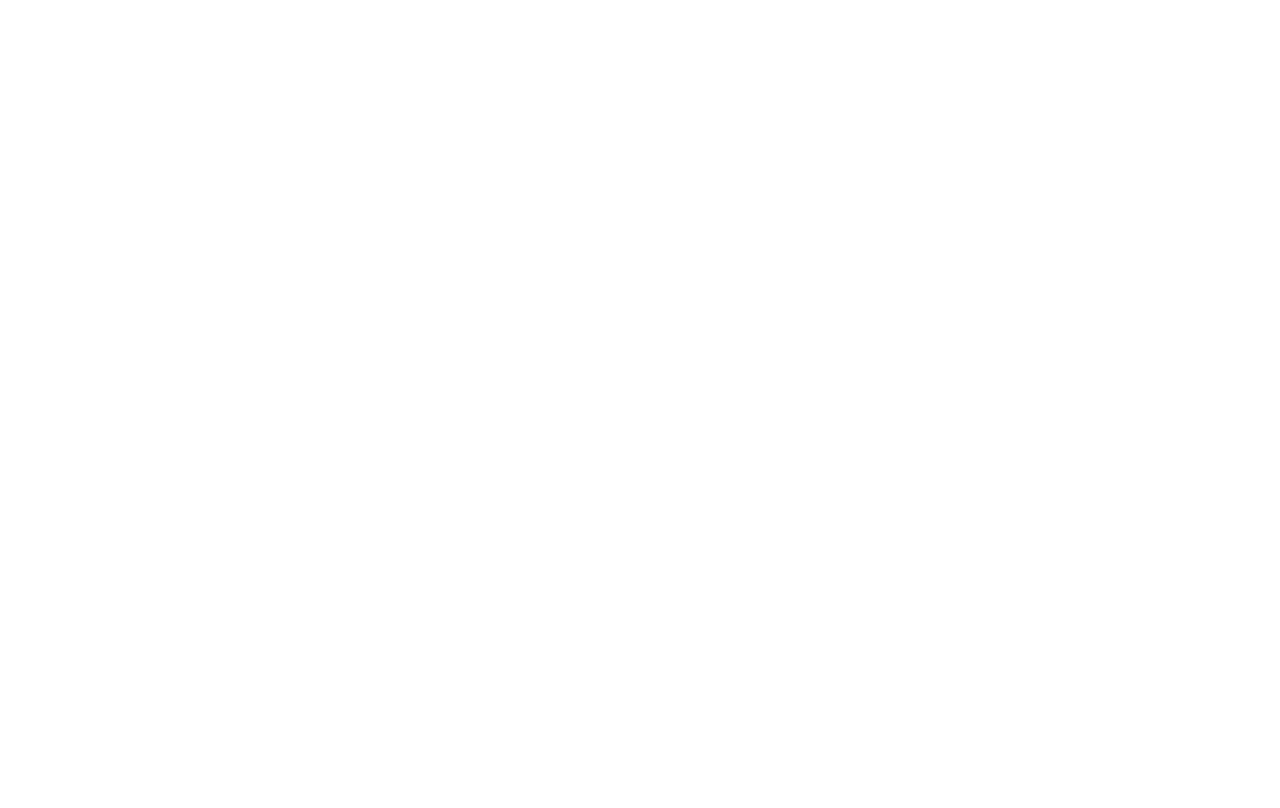
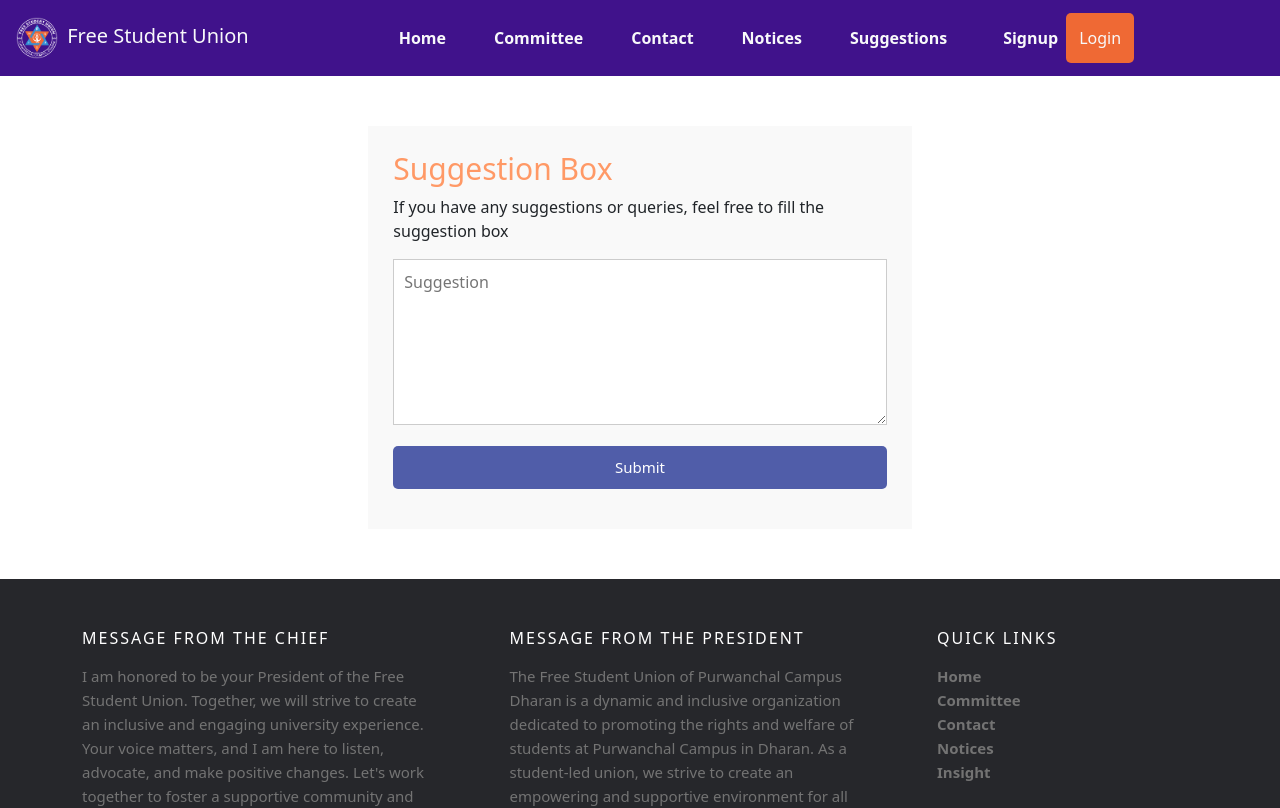
Before and after one commit to Sangyog10/FSU-Website, a React (Create React App) app: page /suggestion in a window 1280 px wide. Before the commit this address had no page. Shown: the top 808 px of the page. Built offline with nearby package versions, Linux system fonts and the light colour scheme.

Commit message:
suggestion added:

```diff
--- a/src/App.js
+++ b/src/App.js
@@ -2,6 +2,7 @@
 import "./App.css";
 import { BrowserRouter as Router, Routes, Route } from "react-router-dom";
 import Home from "./pages/Home/Home";
+import Suggestion from "./pages/Suggestions/Suggestion";
 import Committee from "./pages/Committee/Committee";
 import Contact from "./pages/ContactUs/Contact";
 import GoToTop from "./components/topButton/GoToTop";
@@ -16,6 +17,7 @@
         <Route path="/contact" element={<Contact />}></Route>
         <Route path="/login" element={<Login />}></Route>
         <Route path="/signup" element={<Signup />}></Route>
+        <Route path="/suggestion" element={<Suggestion />}></Route>
       </Routes>
       <GoToTop />
     </Router>
--- a/src/components/Nav/Nav.js
+++ b/src/components/Nav/Nav.js
@@ -84,8 +84,8 @@
               </NavLink>
             </li>
             <li className="nav-item mx-3">
-              <NavLink className="nav-link text-light" to="/contact">
-                Insights
+              <NavLink className="nav-link text-light" to="/suggestion">
+                Suggestions
               </NavLink>
             </li>
             {!auth.user ? (
--- /dev/null
+++ b/src/pages/Suggestions/Suggestion.css
@@ -0,0 +1,66 @@
+.suggestion-box {
+	display: flex;
+    justify-content: center;
+}
+
+
+#suggestion_box {
+	background:#F9F9F9;
+	padding:25px;
+	margin:50px 0;
+}
+
+#suggestion_box h3 {
+	color: #F96;
+	display: block;
+	font-size: 30px;
+	font-weight: 400;
+}
+
+fieldset {
+	border: medium none !important;
+	margin: 0 0 10px;
+	min-width: 100%;
+	padding: 0;
+	width: 100%;
+}
+
+#suggestion_box textarea {
+	width:100%;
+	border:1px solid #CCC;
+	background:#FFF;
+	margin:0 0 5px;
+	padding:10px;
+}
+
+#suggestion_box textarea:hover {
+	-webkit-transition:border-color 0.3s ease-in-out;
+	-moz-transition:border-color 0.3s ease-in-out;
+	transition:border-color 0.3s ease-in-out;
+	border:1px solid #AAA;
+}
+
+#suggestion_box button[type="submit"] {
+	cursor:pointer;
+	width:100%;
+	border:none;
+	background:rgb(80, 93, 169);
+	color:#FFF;
+	margin:0 0 5px;
+	padding:10px;
+	font-size:15px;
+}
+
+#suggestion_box button[type="submit"]:hover {
+	background:#09C;
+	-webkit-transition:background 0.3s ease-in-out;
+	-moz-transition:background 0.3s ease-in-out;
+	transition:background-color 0.3s ease-in-out;
+}
+
+#suggestion_box button[type="submit"]:active { box-shadow:inset 0 1px 3px rgba(0, 0, 0, 0.5); }
+
+#suggestion_box input:focus, #suggestion_box textarea:focus {
+	outline:0;
+	border:1px solid #999;
+}
--- /dev/null
+++ b/src/pages/Suggestions/Suggestion.js
@@ -0,0 +1,72 @@
+import React, { useState } from "react";
+import Layout from "../../components/Layout/Layout";
+import "./Suggestion.css";
+import { async } from "q";
+
+const Suggestion = () => {
+  const [userData, setUserData] = useState("");
+
+  const formSubmitHandler = async (e) => {
+    e.preventDefault();
+    // const res = await fetch("/", {
+    //   method: "post",
+    //   headers: {
+    //     "Content-Type": "application/json",
+    //   },
+    //   body: JSON.stringify({ userData }),
+    // });
+    // const response = await res.json();
+    setUserData("");
+  };
+
+  const inputHandler = (e) => {
+    setUserData(e.target.value);
+    console.log(userData);
+  };
+
+  return (
+    <Layout>
+      <div className=" row suggestion-box">
+        <form
+          onSubmit={formSubmitHandler}
+          className="col-xl-5"
+          id="suggestion_box"
+          method="post"
+        >
+          <h3>Suggestion Box</h3>
+
+          <p>
+            If you have any suggestions or queries, feel free to fill the
+            suggestion box
+          </p>
+
+          <fieldset>
+            <textarea
+              rows="6"
+              cols="30"
+              placeholder="Suggestion"
+              tabIndex="5"
+              name="suggestion_text"
+              required
+              value={userData}
+              onChange={inputHandler}
+            ></textarea>
+          </fieldset>
+          <fieldset>
+            <button
+              name="submit"
+              type="submit"
+              id="suggestion_box"
+              data-submit="...Sending"
+              value="text to send"
+            >
+              Submit
+            </button>
+          </fieldset>
+        </form>
+      </div>
+    </Layout>
+  );
+};
+
+export default Suggestion;
```
